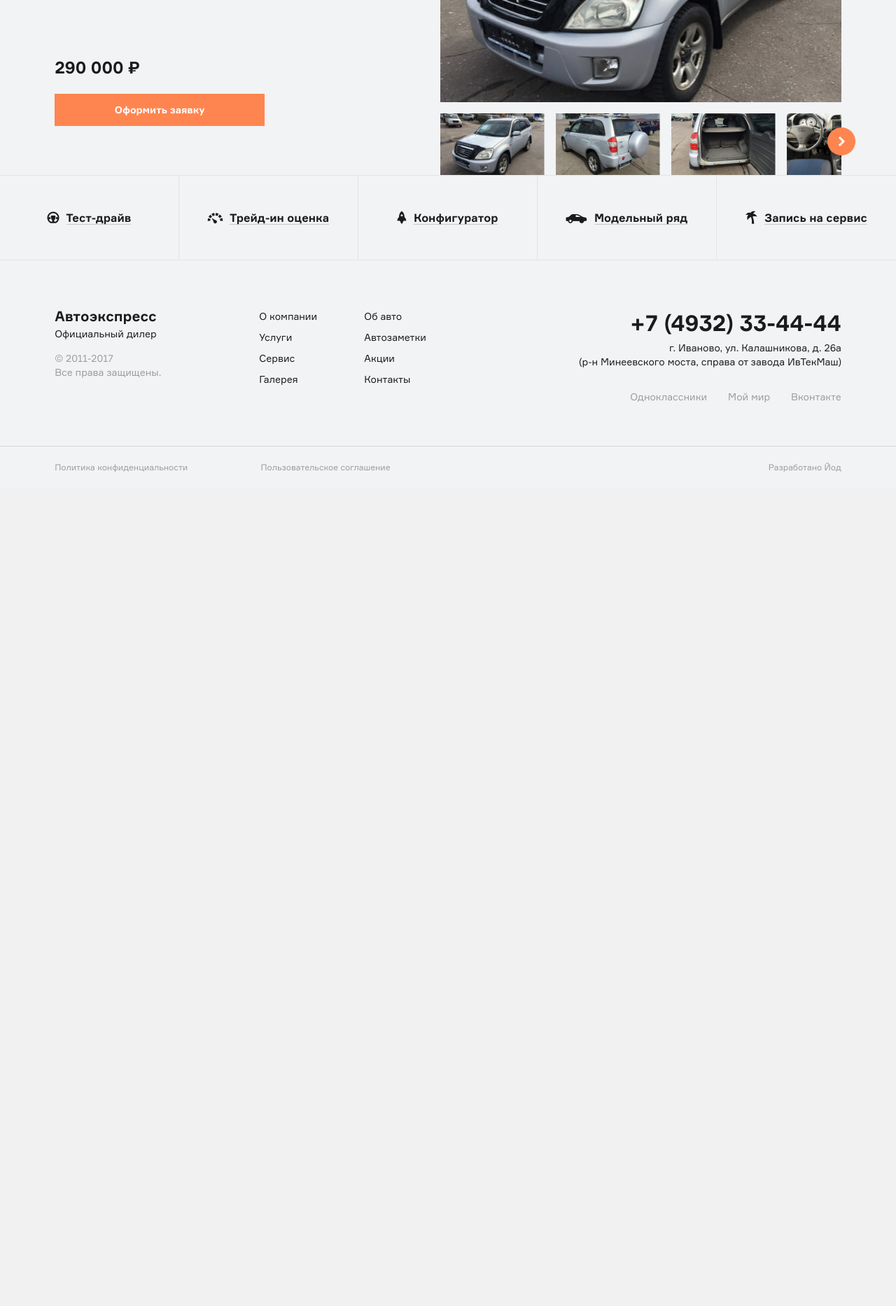
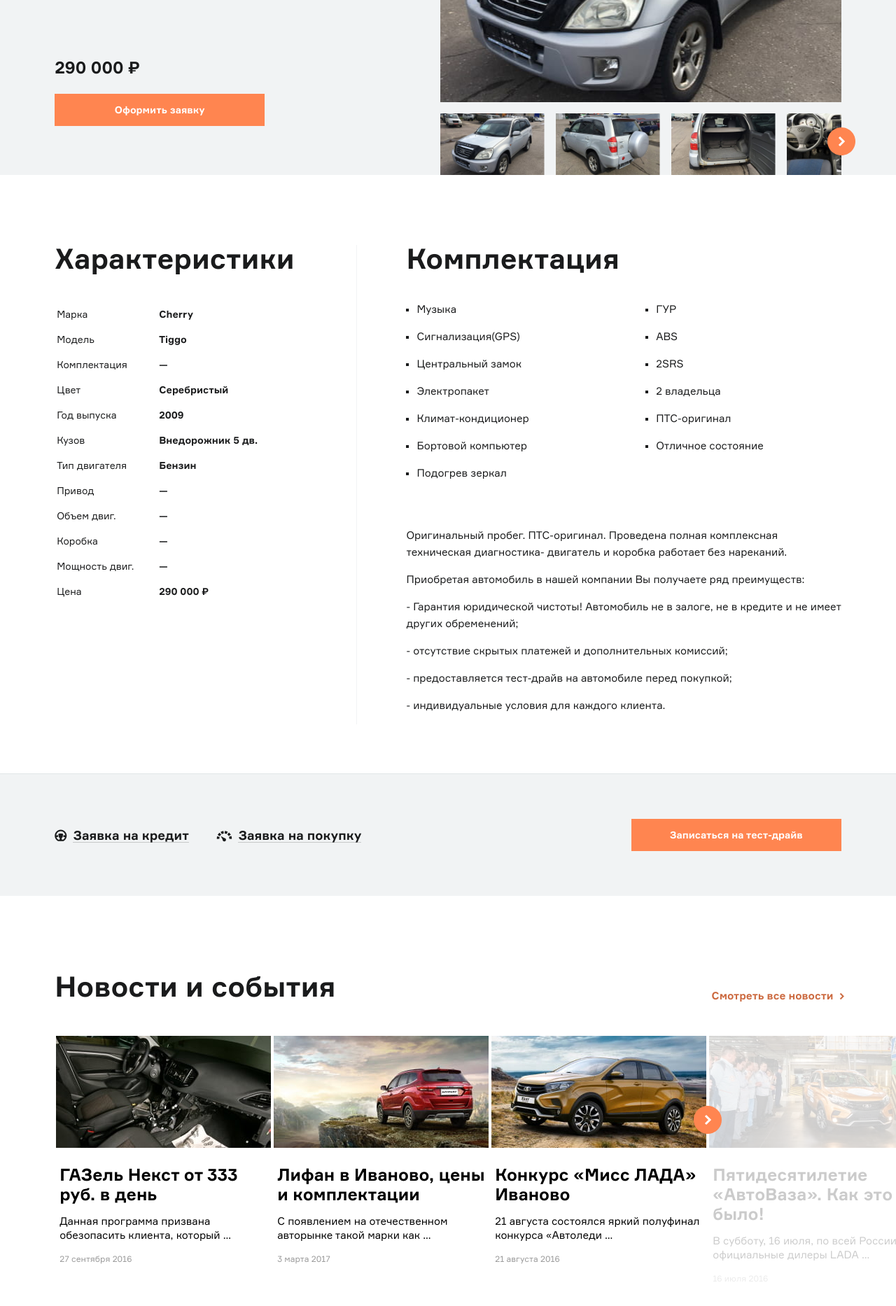
Before and after one commit to andbile/avtoexpress, a PHP site: page /current_model_used.php in a window 1280 px wide. Shown: the part 321-2187 px from the top of the page at 70% size. Before the commit the page ends 996 px from the top, so only its background shows below. Run offline with PHP 8.4, Linux system fonts and the light colour scheme.

Commit message:
Finished layout current_model_used.php

```diff
--- a/src/css/scss/pages/model_page/_mp-specifications.scss
+++ b/src/css/scss/pages/model_page/_mp-specifications.scss
@@ -77,7 +77,14 @@
   }
 }
 
+// страница current_model_used.php
+.mp-specifications--current-model-used{
 
+  .mp-specifications__list-wrp{
+    max-height: none;
+    margin-bottom: 50px;
+  }
+}
 
 
 
--- a/src/current_model_used.php
+++ b/src/current_model_used.php
@@ -5,7 +5,6 @@
 <section class="section-top-current-model-used container">
 
         <div class="col-1">
-
             <div class="section-top-cmu__wrp">
                 <div class="link-wrp link-line">
                     <span class="icon icon-path_left"></span>
@@ -24,14 +23,11 @@
 
         <div class="model-used-slider">
 
-
-            <div class="slider__wrapper" data-slider-car-used> <!---->
-
+            <div class="slider__wrapper" data-slider-car-used>
 
                 <div class="slider-full-img slider-full-img--model-used bock_img-full" data-bock-img--full>
                     <img src="img/car_used_slider_01.jpg" alt="Превью фото машины">
                 </div>
-
 
 
                 <div class="slider-btn-wrp slider-btn-wrp---model-used">
@@ -83,23 +79,267 @@
                         </div>
                     </div>
 
+                </div>
+            </div>
+        </div>
+    </section>
 
 
-                </div>
+<section class="mp-specifications mp-specifications--current-model-used container">
+
+        <div class="mp-specifications__col-1" id="t_spec">
+            <div class="content__title">Характеристики</div>
+
+            <table class="mp-specifications__table">
+                <tr>
+                    <td>Марка</td>
+                    <td class="table__content">Cherry</td>
+                </tr>
+                <tr>
+                    <td>Модель</td>
+                    <td class="table__content">Tiggo</td>
+                </tr>
+                <tr>
+                    <td>Комплектация</td>
+                    <td class="table__content">—</td>
+                </tr>
+                <tr>
+                    <td>Цвет</td>
+                    <td class="table__content">Серебристый</td>
+                </tr>
+                <tr>
+                    <td> Год выпуска</td>
+                    <td class="table__content">2009</td>
+                </tr>
+                <tr>
+                    <td>Кузов</td>
+                    <td class="table__content">Внедорожник 5 дв.</td>
+                </tr>
+                <tr>
+                    <td> Тип двигателя</td>
+                    <td class="table__content">Бензин</td>
+                </tr>
+                <tr>
+                    <td>Привод</td>
+                    <td class="table__content">—</td>
+                </tr>
+                <tr>
+                    <td>Объем двиг.</td>
+                    <td class="table__content">—</td>
+                </tr>
+                <tr>
+                    <td>Коробка</td>
+                    <td class="table__content">—</td>
+                </tr>
+                <tr>
+                    <td>Мощность двиг.</td>
+                    <td class="table__content">—</td>
+                </tr>
+
+                <tr>
+                    <td>Цена</td>
+                    <td class="table__content">290 000 &#x20bd;</td>
+                </tr>
+            </table>
+        </div>
+
+
+        <div class="mp-specifications__col-2">
+            <div class="content__title" id="t_equipment">Комплектация</div>
+
+            <div class="mp-specifications__list-wrp">
+
+                <ul class="list-with-squares">
+                    <li>Музыка</li>
+                    <li>Сигнализация(GPS)</li>
+                    <li>Центральный замок</li>
+                    <li>Электропакет</li>
+                    <li>Климат-кондиционер</li>
+                    <li>Бортовой компьютер</li>
+                    <li>Подогрев зеркал</li>
+                </ul>
+
+                <ul class="list-with-squares">
+                    <li>ГУР</li>
+                    <li>ABS</li>
+                    <li>2SRS</li>
+                    <li>2 владельца</li>
+                    <li>ПТС-оригинал</li>
+                    <li>Отличное состояние</li>
+                </ul>
             </div>
 
+            <div class="content__text">
+                <p>Оригинальный пробег. ПТС-оригинал. Проведена полная комплексная техническая диагностика- двигатель и коробка работает без нареканий.</p>
+                <p>Приобретая автомобиль в нашей компании Вы получаете ряд преимуществ:</p>
+                <p>- Гарантия юридической чистоты! Автомобиль не в залоге, не в кредите и не имеет других обременений;</p>
+                <p>- отсутствие скрытых платежей и дополнительных комиссий;</p>
+                <p> - предоставляется тест-драйв на автомобиле перед покупкой;</p>
+                <p>- индивидуальные условия для каждого клиента.</p>
+            </div>
+
+        </div>
+
+    </section>
+
+<section class="mp-links--2 container">
+        <div class="mp-links__col-1">
+
+            <div class="mp-link link-line link-line--grey" data-action="modal_window" data-target="request_credit">
+                <span class="icon icon-steering_wheel"></span>
+                <a href="">Заявка на кредит</a>
+            </div>
+
+            <div class="mp-link link-line link-line--grey" data-action="modal_window" data-target="make_request">
+                <span class="icon icon-speedometer"></span>
+                <a href="">Заявка на покупку</a>
+            </div>
+
+        </div>
 
 
+    <div class="btn btn--orange"><a href="test_drive.php">Записаться на тест-драйв</a></div>
+
+    </section>
 
 
+    <section class="mp-information-slider container">
+        <div class="information-title_wrp">
+            <h2 class="content__title">Новости и события</h2>
+            <div class="content__link">
+                <a href="">Смотреть все новости</a>
+                <span class="icon icon-path_right"></span>
+            </div>
+        </div>
+
+        <div class="slider__wrapper" data-slider-information>
+
+            <div class="slider-btn-wrp  slider-btn-wrp--information">
+                <span class="slider-btn slider-btn--prev" data-prev></span>
+                <span class="slider-btn slider-btn--next" data-next></span>
+            </div>
+
+            <div class="slider-items-wrp">
+
+                <div class="slide-item slide-item--information">
+                    <a href="" class="information__item">
+                        <div class="information__img">
+                            <img  src="img/information_preview_01.jpg" alt="Полезная информация">
+                        </div>
+                        <div class="information__content">
+                            <p class="information__title">ГАЗель Некст от 333 руб. в день</p>
+                            <p  class="information_description">Данная программа призвана обезопасить клиента, который …</p>
+                            <p class="information_description__date">27 сентября 2016</p>
+                        </div>
+                    </a>
+                </div>
+
+                <div class="slide-item slide-item--information">
+                    <a href="" class="information__item">
+                        <div class="information__img">
+                            <img  src="img/information_preview_02.jpg" alt="Полезная информация">
+                        </div>
+                        <div class="information__content">
+                            <p class="information__title">Лифан в Иваново, цены и комплектации</p>
+                            <p  class="information_description">С появлением на отечественном авторынке такой марки как …</p>
+                            <p class="information_description__date">3 марта 2017</p>
+                        </div>
+                    </a>
+                </div>
+
+                <div class="slide-item slide-item--information">
+                    <a href="" class="information__item">
+                        <div class="information__img">
+                            <img  src="img/information_preview_03.jpg" alt="Полезная информация">
+                        </div>
+                        <div class="information__content">
+                            <p class="information__title">Конкурс «Мисс ЛАДА» Иваново </p>
+                            <p  class="information_description">21 августа состоялся яркий полуфинал конкурса «Автоледи …</p>
+                            <p class="information_description__date">21 августа 2016</p>
+                        </div>
+                    </a>
+                </div>
+
+                <div class="slide-item slide-item--information">
+                    <a href="" class="information__item">
+                        <div class="information__img">
+                            <img  src="img/information_preview_04.jpg" alt="Полезная информация">
+                        </div>
+                        <div class="information__content">
+                            <p class="information__title">Пятидесятилетие «АвтоВаза». Как это было!</p>
+                            <p  class="information_description">В субботу, 16 июля, по всей России официальные дилеры LADA …</p>
+                            <p class="information_description__date">16 июля 2016</p>
+                        </div>
+                    </a>
+                </div>
+
+                <div class="slide-item slide-item--information">
+                    <a href="" class="information__item">
+                        <div class="information__img">
+                            <img  src="img/information_preview_01.jpg" alt="Полезная информация">
+                        </div>
+                        <div class="information__content">
+                            <p class="information__title">ГАЗель Некст от 333 руб. в день</p>
+                            <p  class="information_description">Данная программа призвана обезопасить клиента, который …</p>
+                            <p class="information_description__date">27 сентября 2016</p>
+                        </div>
+                    </a>
+                </div>
+
+                <div class="slide-item slide-item--information">
+                    <a href="" class="information__item">
+                        <div class="information__img">
+                            <img  src="img/information_preview_02.jpg" alt="Полезная информация">
+                        </div>
+                        <div class="information__content">
+                            <p class="information__title">ГАЗель Некст от 333 руб. в день</p>
+                            <p  class="information_description">Данная программа призвана обезопасить клиента, который …</p>
+                            <p class="information_description__date">27 сентября 2016</p>
+                        </div>
+                    </a>
+                </div>
+
+            </div>
         </div>
 
 
 
 
+    </section>
+
+    <section class="section-map">
+        <script src="https://api-maps.yandex.ru/2.1/?apikey=40b8a09d-8389-4a22-a0ac-2e18995eae34&lang=ru_RU"
+                type="text/javascript">
+        </script>
+        <div id="map">
+
+        </div>
+
+        <script>
+            ymaps.ready(function () {
+                var myMap = new ymaps.Map("map", {
+                    center: [57.026488, 40.968522],
+                    zoom: 16,
+                    controls: []
+                });
 
 
+                var myPlacemark = new ymaps.GeoObject({
+                    geometry: {
+                        type: "Point",
+                        coordinates:  [57.026488, 40.968522]
+                    },
+                    properties: {
+                        // Контент метки.
+                        hintContent: 'г. Иваново, ул. Калашникова, д. 26а'
+                    }
+                });
+
+                myMap.geoObjects.add(myPlacemark);
+            });
+        </script>
     </section>
+
 
 
 </main>
```
Also changed, not shown: src/css/main.css, src/css/main.min.css.
